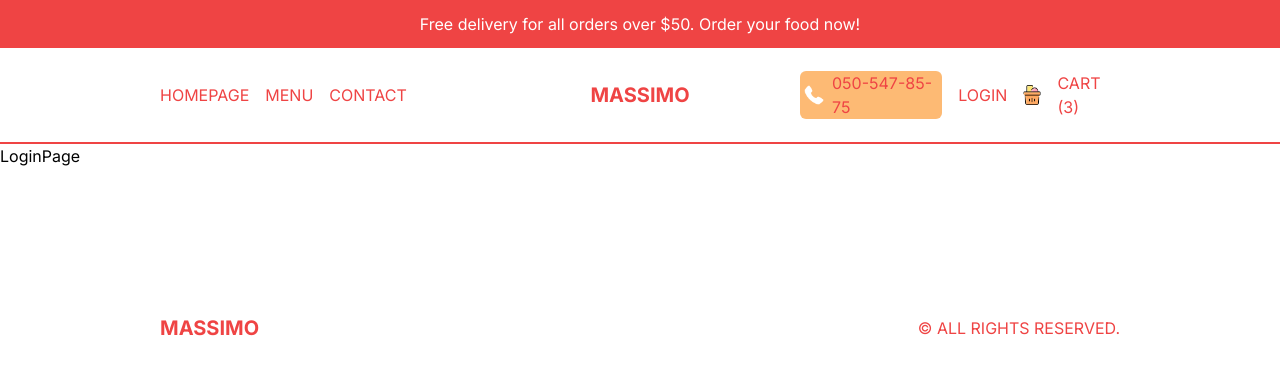
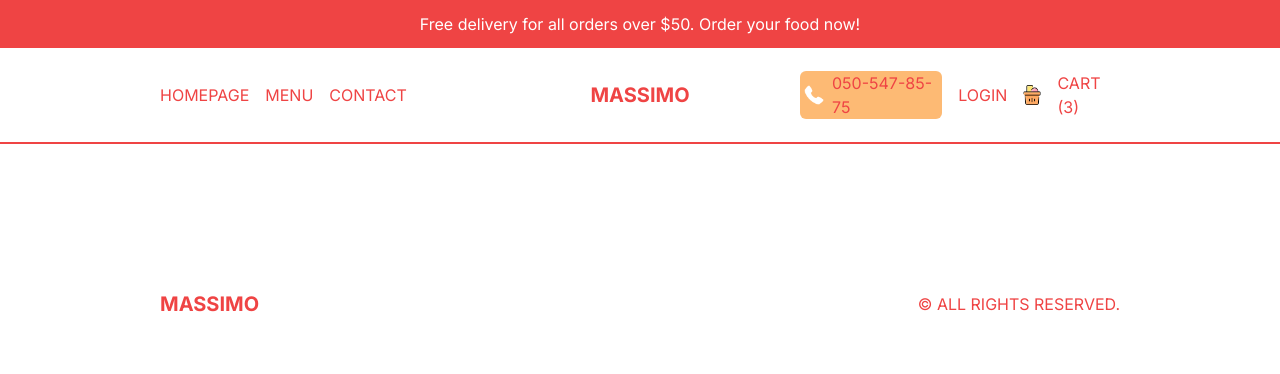
Before and after one commit to KenanRamazanov/RestaurantApp-TypeScript, a Next.js app: page /login in a window 1280 px wide. Shown: the top 374 px of the page. Built offline with nearby package versions, Linux system fonts and the light colour scheme.

Commit message:
Creating LoginPage

```diff
--- a/src/app/login/page.tsx
+++ b/src/app/login/page.tsx
@@ -2,7 +2,14 @@ import React from 'react'
 
 const LoginPage = () => {
   return (
-    <div>LoginPage</div>
+    <div>
+      {/* BOX */}
+      <div className=''>
+     {/* Image Container */}
+     {/* Form Container */}
+
+      </div>
+    </div>
   )
 }
 
```
